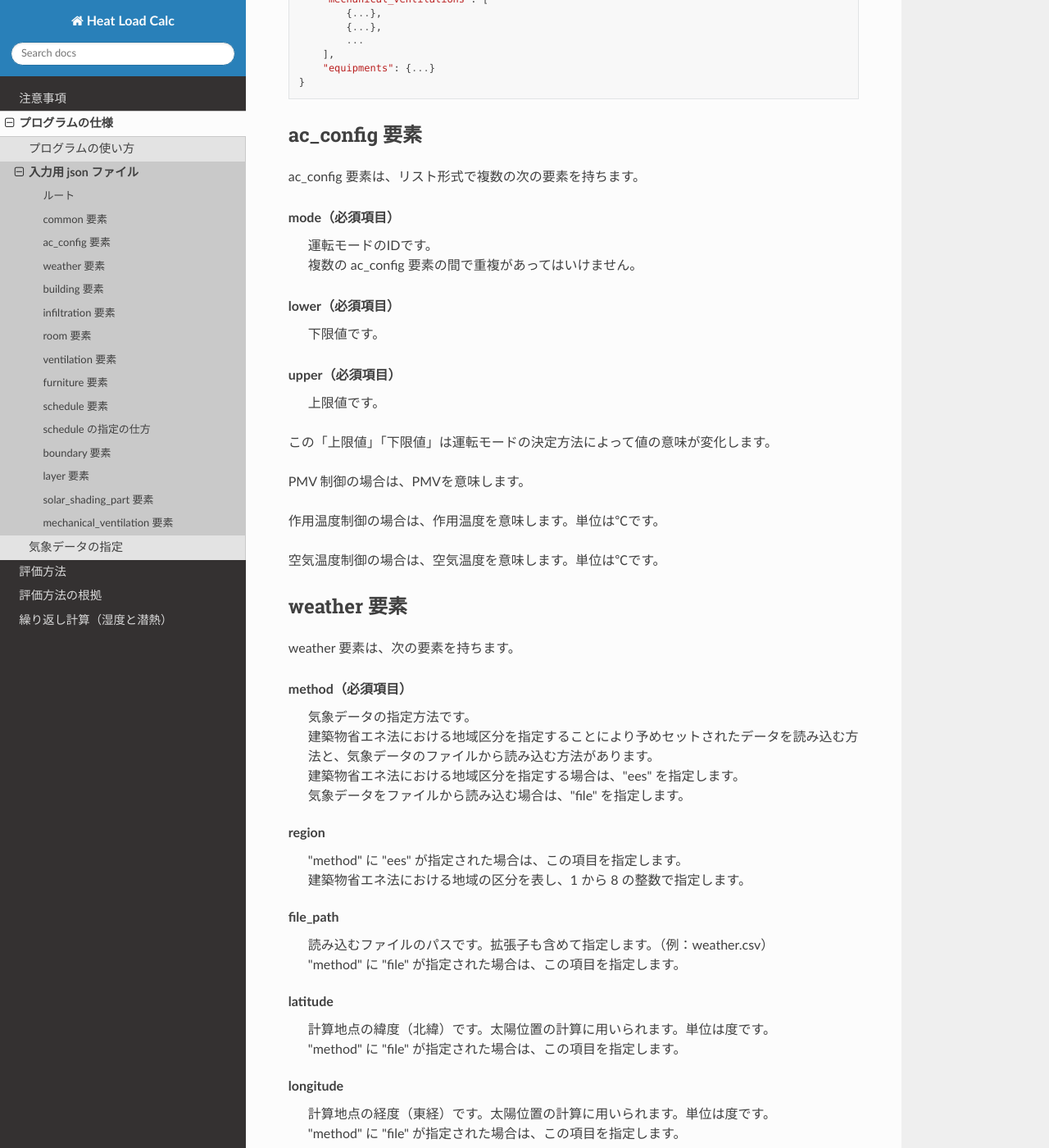
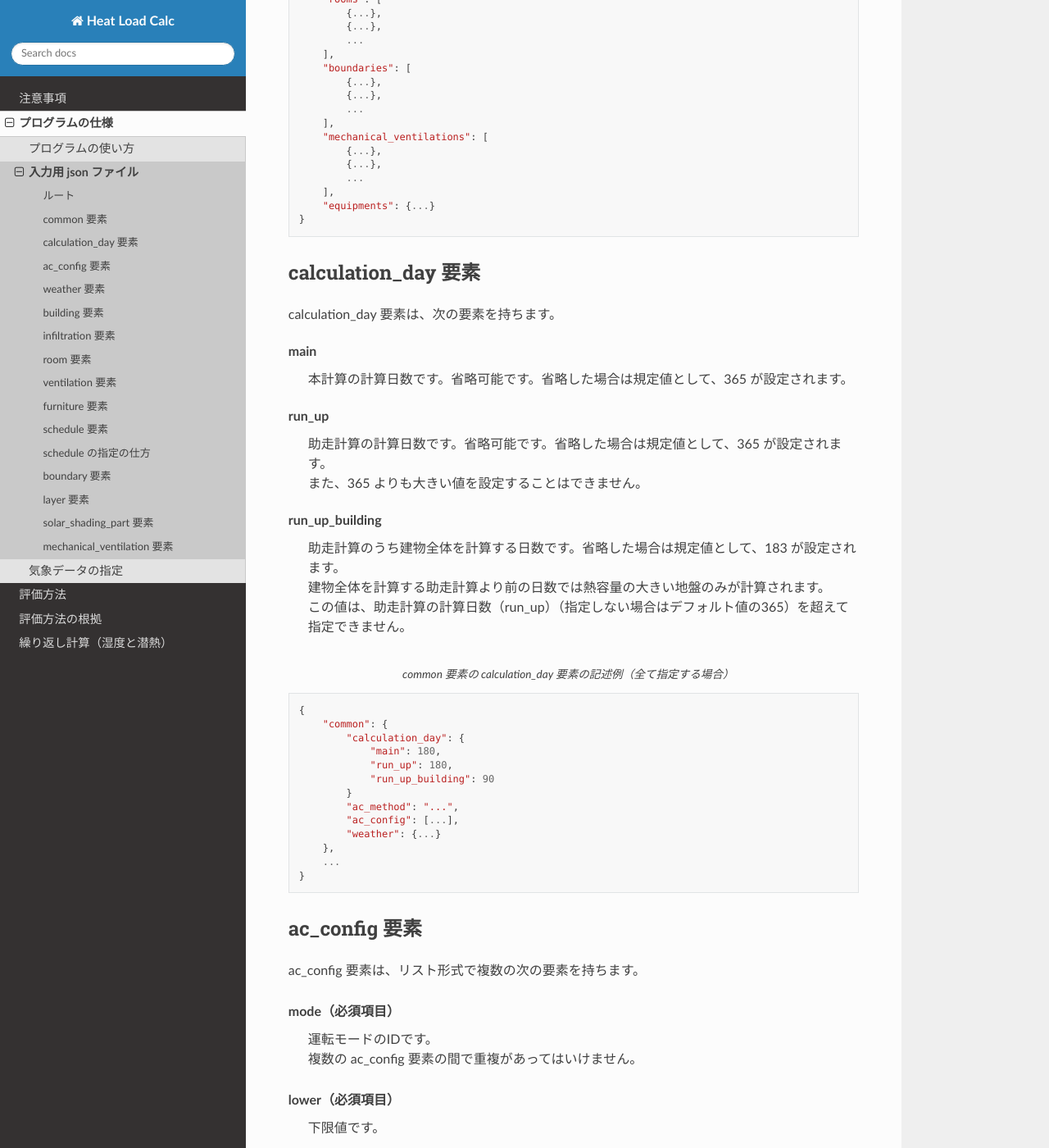
Before and after one commit to HC-Energy/hc-energy-doc-ja, a Sphinx documentation site: the page built from docs/source/contents/02_02_spec_input.rst, in a window 1280 px wide and 1400 px high, scrolled down 2828 px. Shown: the whole window at 82% size. Built offline with Sphinx 7.4.7 and the Read the Docs theme 3.1.0, drawn with Linux system fonts in a browser that asks for light colours; some of the changed text lies outside the part shown.

Commit message:
add description for input of calculation day

```diff
--- a/docs/source/contents/02_02_spec_input.rst
+++ b/docs/source/contents/02_02_spec_input.rst
@@ -62,6 +62,10 @@ common 要素
 
 common 要素は、次の要素を持ちます。
 
+calculation_day
+    | 計算日数等を指定します。
+    | 省略可能であり、省略した場合は、calculation_day 要素の説明の中で示す規定値が設定されます。
+    | calculation_day 要素を持ちます。
 interval
     | 時間間隔を指定します。
     | 指定できる時間間隔は、15分・30分・1時間で、それぞれ、'15m'・'30m'・'1h'の文字列で表します。
@@ -93,6 +97,7 @@ mutual_radiation_method
 
     {
         "common": {
+            "calculation_day": {...},
             "interval": "15m",
             "ac_method": "ot",
             "ac_config": [
@@ -119,6 +124,39 @@ mutual_radiation_method
             ...
         ],
         "equipments": {...}
+    }
+
+------------------------------------------------------------------------------------------------------------------------
+calculation_day 要素
+------------------------------------------------------------------------------------------------------------------------
+
+calculation_day 要素は、次の要素を持ちます。
+
+main
+    | 本計算の計算日数です。省略可能です。省略した場合は規定値として、365 が設定されます。
+run_up
+    | 助走計算の計算日数です。省略可能です。省略した場合は規定値として、365 が設定されます。
+    | また、365 よりも大きい値を設定することはできません。
+run_up_building
+    | 助走計算のうち建物全体を計算する日数です。省略した場合は規定値として、183 が設定されます。
+    | 建物全体を計算する助走計算より前の日数では熱容量の大きい地盤のみが計算されます。
+    | この値は、助走計算の計算日数（run_up）（指定しない場合はデフォルト値の365）を超えて指定できません。
+
+.. code-block::
+    :caption: common 要素の calculation_day 要素の記述例（全て指定する場合）
+
+    {
+        "common": {
+            "calculation_day": {
+                "main": 180,
+                "run_up": 180,
+                "run_up_building": 90
+            }
+            "ac_method": "...",
+            "ac_config": [...],
+            "weather": {...}
+        },
+        ...
     }
 
 ------------------------------------------------------------------------------------------------------------------------
```
